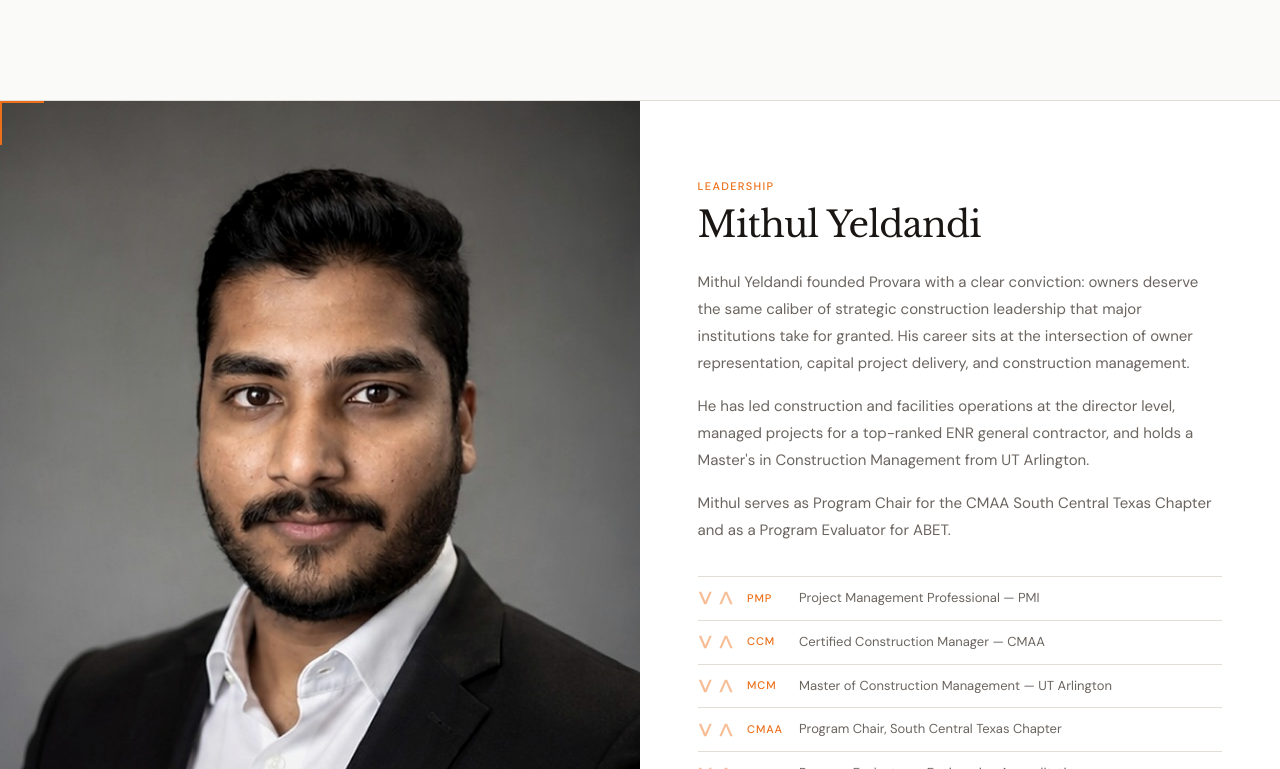
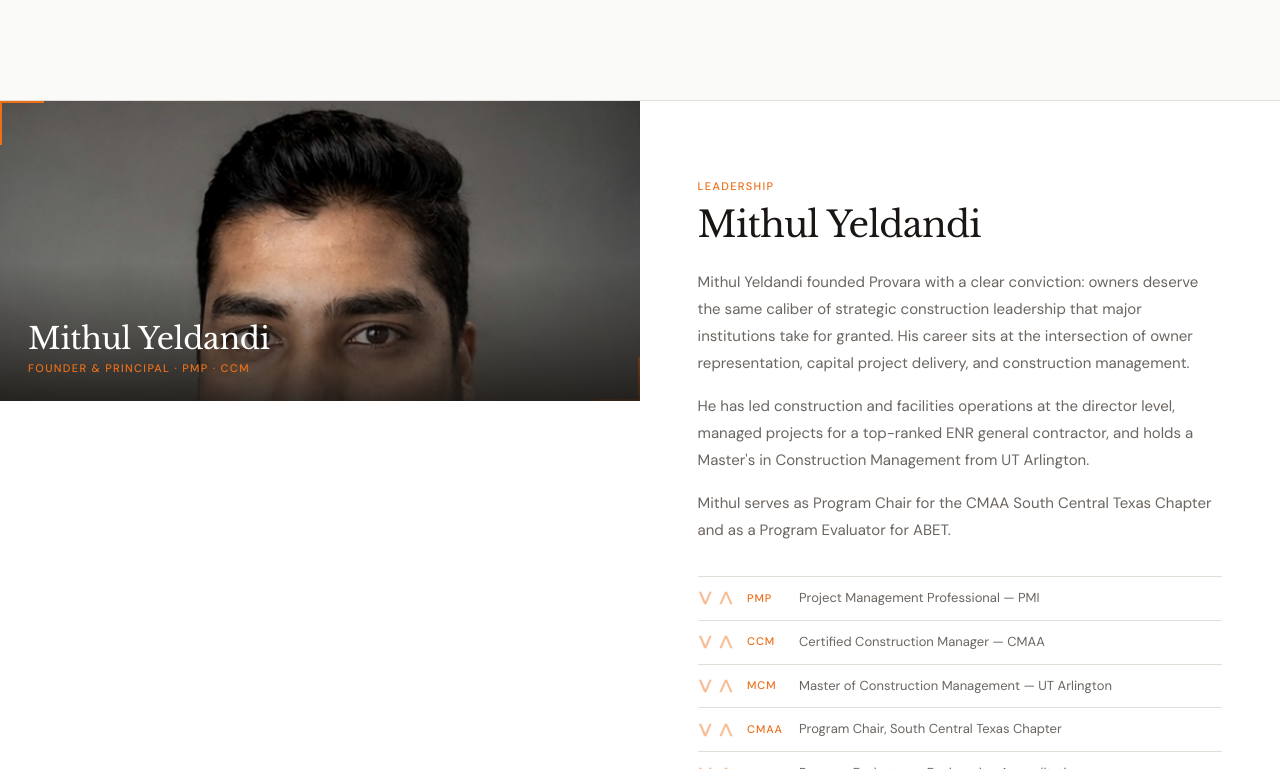
Before and after one commit to yeldandim/Provara-v16, a React (Vite) app: page / in a window 1280 px wide. Shown: the part 3371-4140 px from the top of the page. Built offline with nearby package versions, Linux system fonts and the light colour scheme.

Commit message:
Modify photo container styles in App.jsx
Updated the style of the photo container to include maxHeight and margin.

```diff
--- a/App.jsx
+++ b/App.jsx
@@ -605,7 +605,7 @@ function Leadership() {
       }} className="g2">
 
         {/* Photo */}
-        <div ref={r1} className="rv" style={{ position:'relative', minHeight:'200px' }}>
+        <div ref={r1} className="rv" style={{ position:'relative', minHeight:'200px', maxHeight: '300px',margin:'0 auton' }}>
           {/* Amber corner marks — consistent brand treatment */}
           <div style={{
             position:'absolute', top:0, left:0, zIndex:2,
```
